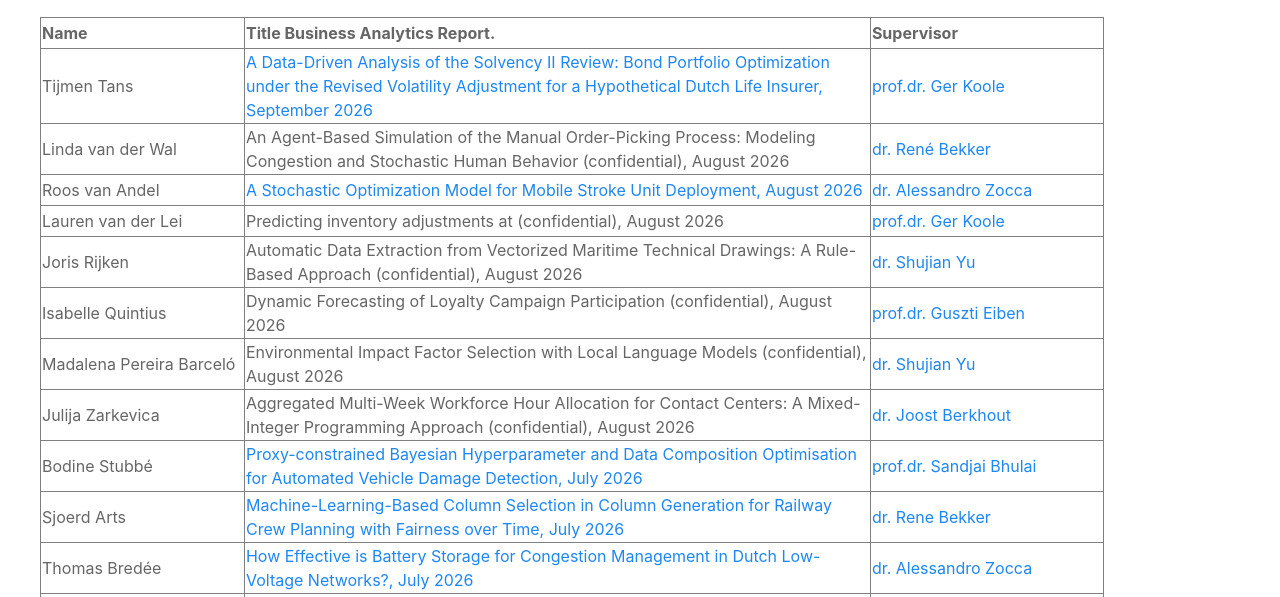
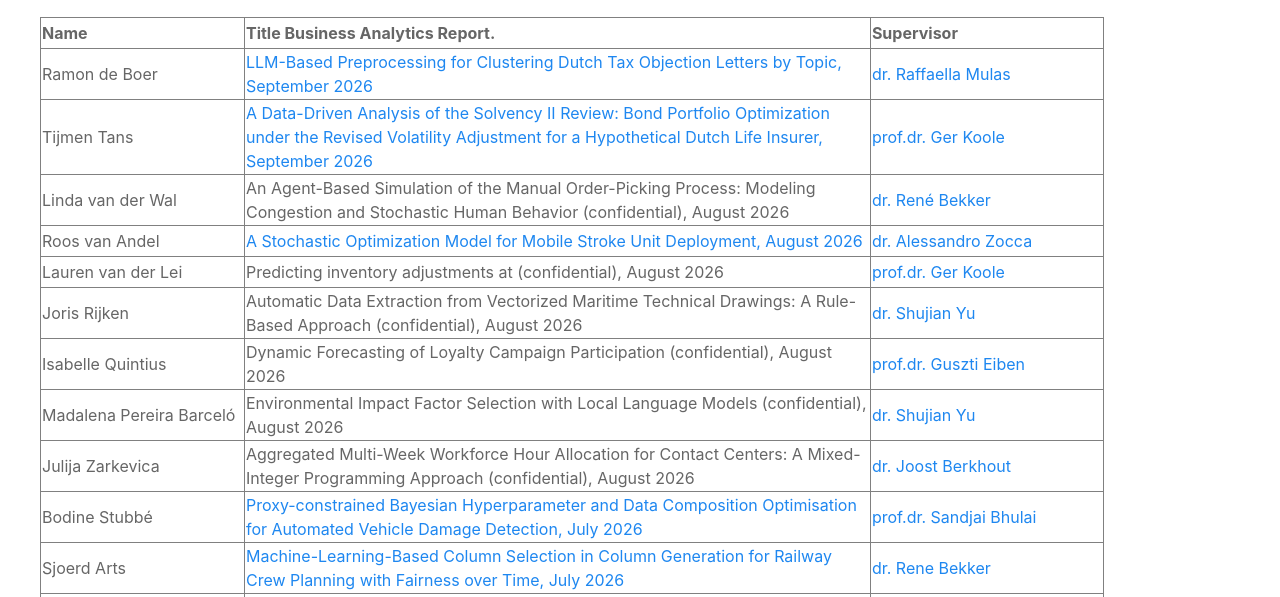
Before and after one commit to VU-Business-Analytics/internship-office, a plain HTML site: page reports_2017-present.html in a window 1280 px wide. Shown: the part 203-800 px from the top of the page. Drawn offline with Linux system fonts and the light colour scheme.

Commit message:
Update reports_2017-present.html

```diff
--- a/reports_2017-present.html
+++ b/reports_2017-present.html
@@ -65,6 +65,11 @@
                                 <td style="height: 15px; width: 204px;" rowspan="1"><strong>Supervisor</strong></td>
                             </tr>
                             <tr style="height: 31px;">
+                                <td>Ramon de Boer</td>
+                                <td><a href="reports/report-boer-ramon-de.pdf">LLM-Based Preprocessing for Clustering Dutch Tax Objection Letters by Topic, September 2026</a></td>
+                                <td><a href="mailto:r.mulas@vu.nl">dr. Raffaella Mulas</a></td>
+                            </tr>
+                            <tr style="height: 31px;">
                                 <td>Tijmen Tans</td>
                                 <td><a href="reports/report-tans.pdf">A Data-Driven Analysis of the Solvency II Review: Bond Portfolio Optimization under the Revised Volatility Adjustment for a Hypothetical Dutch Life Insurer, September 2026</a></td>
                                 <td><a href="mailto:ger.koole@vu.nl">prof.dr. Ger Koole</a></td>
```
